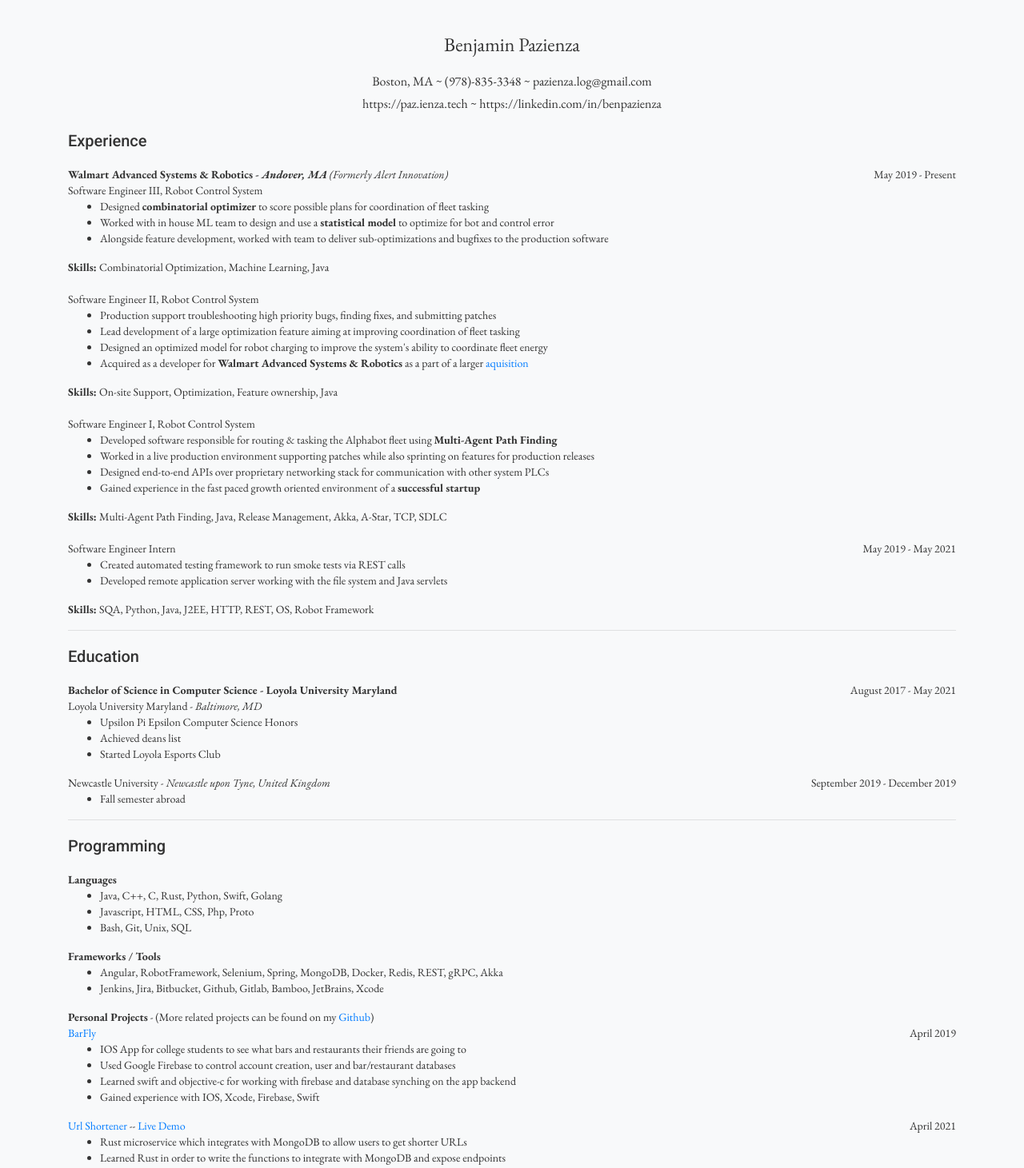
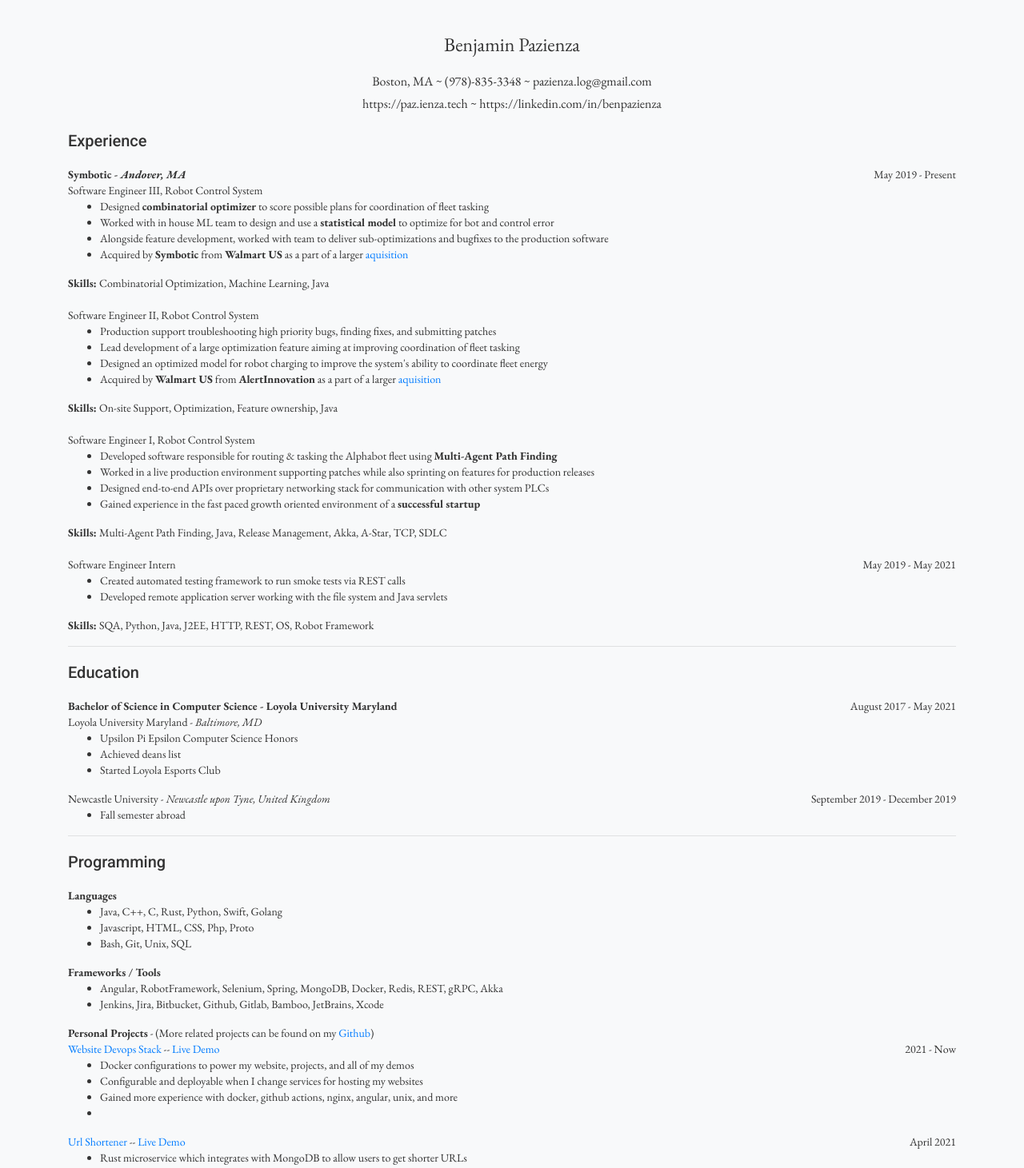
Before and after one commit to littlepazienza/pazienza-tech, an Angular app: page /resume in a window 1280 px wide. Shown: the top 1461 px of the page at 80% size. Built offline with nearby package versions, Linux system fonts and the light colour scheme.

Commit message:
Resume update from Symbotic aquisition

```diff
--- a/src/app/resume/resume.component.html
+++ b/src/app/resume/resume.component.html
@@ -3,7 +3,7 @@
     <h2>
       Experience
     </h2>
-    <strong>Walmart Advanced Systems & Robotics - <i>Andover, MA</i></strong> <i> (Formerly Alert Innovation)</i> <span class="float-right">May 2019 - Present</span>
+    <strong>Symbotic - <i>Andover, MA</i></strong> <span class="float-right">May 2019 - Present</span>
     <br>
     Software Engineer III, Robot Control System
     <br>
@@ -13,6 +13,7 @@
           <li>Designed <strong>combinatorial optimizer</strong> to score possible plans for coordination of fleet tasking</li>
           <li>Worked with in house ML team to design and use a <strong>statistical model</strong> to optimize for bot and control error</li>
           <li>Alongside feature development, worked with team to deliver sub-optimizations and bugfixes to the production software</li>
+          <li>Acquired by <strong>Symbotic</strong> from <strong>Walmart US</strong> as a part of a larger <a href="https://www.therobotreport.com/symbotic-acquiring-walmart-robotics-unit-520m-building-new-tech/">aquisition</a></li>
         </ul>
         <strong>Skills: </strong> Combinatorial Optimization, Machine Learning, Java
       </div>
@@ -26,7 +27,7 @@
           <li>Production support troubleshooting high priority bugs, finding fixes, and submitting patches</li>
           <li>Lead development of a large optimization feature aiming at improving coordination of fleet tasking</li>
           <li>Designed an optimized model for robot charging to improve the system's ability to coordinate fleet energy</li>
-          <li>Acquired as a developer for <strong>Walmart Advanced Systems & Robotics</strong> as a part of a larger <a href="https://www.businesswire.com/news/home/20221006005563/en/Alert-Innovation-Signs-Definitive-Agreement-to-Be-Acquired-by-Walmart">aquisition</a></li>
+          <li>Acquired by <strong>Walmart US</strong> from <strong>AlertInnovation</strong> as a part of a larger <a href="https://www.businesswire.com/news/home/20221006005563/en/Alert-Innovation-Signs-Definitive-Agreement-to-Be-Acquired-by-Walmart">aquisition</a></li>
         </ul>
         <strong>Skills: </strong> On-site Support, Optimization, Feature ownership, Java
       </div>
@@ -95,14 +96,14 @@
     </ul>
     <strong>Personal Projects</strong> - (More related projects can be found on my <a href="https://github.com/littlepazienza">Github</a>)
     <br>
-    <a href="https://github.com/damorales9/BarFly-2.0">BarFly</a><span class="float-right">April 2019</span>
+    <a href="https://github.com/littlepazienza/website-deployment">Website Devops Stack</a> -- <a href="https://paz.ienza.tech/master">Live Demo</a><span class="float-right">2021 - Now</span>
     <div class="row">
       <div class="col col-9">
         <ul>
-          <li>IOS App for college students to see  what bars and restaurants their friends are going to</li>
-          <li>Used Google Firebase to control account creation, user and bar/restaurant databases</li>
-          <li>Learned swift and objective-c for working with firebase and database synching on the app backend</li>
-          <li>Gained experience with IOS, Xcode, Firebase, Swift</li>
+          <li>Docker configurations to power my website, projects, and all of my demos</li>
+          <li>Configurable and deployable when I change services for hosting my websites</li>
+          <li>Gained more experience with docker, github actions, nginx, angular, unix, and more</li>
+          <li></li>
         </ul>
       </div>
       <div class="col col-3"></div>
```
